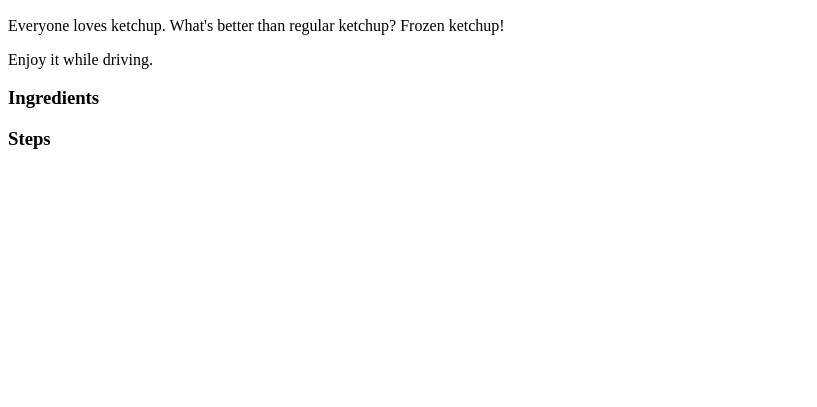
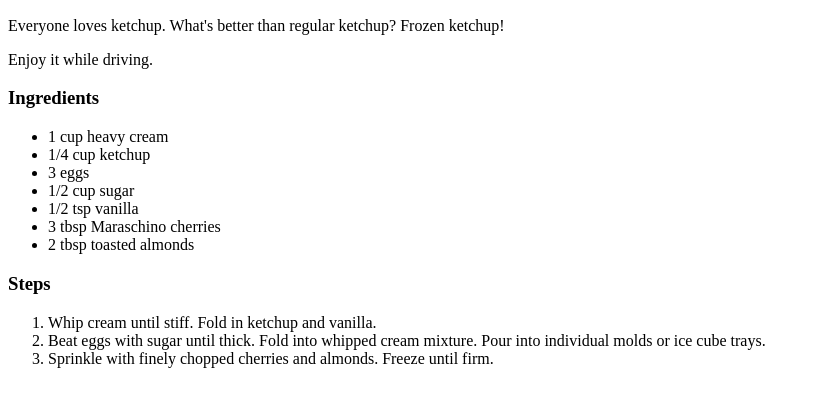
Before and after one commit to coolsitebiz/odin-recipes, a plain HTML site: page recipes/ketchup-ice-cream.html in a window 1280 px wide. Shown: the part 359-766 px from the top of the page, without its empty margins (0-817 px from the left). Drawn offline with Linux system fonts and the light colour scheme.

Commit message:
Add ingredients and steps to recipe

```diff
--- a/recipes/ketchup-ice-cream.html
+++ b/recipes/ketchup-ice-cream.html
@@ -1,11 +1,13 @@
 <!DOCTYPE html>
 <html lang="en">
+
 <head>
     <meta charset="UTF-8">
     <meta http-equiv="X-UA-Compatible" content="IE=edge">
     <meta name="viewport" content="width=device-width, initial-scale=1.0">
     <title>Ketchup Ice Cream</title>
 </head>
+
 <body>
     <h1>Ketchup Ice Cream</h1>
     <img src="https://i0.wp.com/www.midcenturymenu.com/wp-content/uploads/2020/02/IMG_5314_thumb.jpg?" width="300px">
@@ -13,6 +15,22 @@
     <p>Everyone loves ketchup. What's better than regular ketchup? Frozen ketchup!</p>
     <p>Enjoy it while driving.</p>
     <h3>Ingredients</h3>
+    <ul>
+        <li>1 cup heavy cream</li>
+        <li>1/4 cup ketchup</li>
+        <li>3 eggs</li>
+        <li>1/2 cup sugar</li>
+        <li>1/2 tsp vanilla</li>
+        <li>3 tbsp Maraschino cherries</li>
+        <li>2 tbsp toasted almonds</li>
+    </ul>
     <h3>Steps</h3>
+    <ol>
+        <li>Whip cream until stiff. Fold in ketchup and vanilla.</li>
+        <li>Beat eggs with sugar until thick. Fold into whipped cream mixture. Pour into individual molds or ice cube
+            trays.</li>
+        <li>Sprinkle with finely chopped cherries and almonds. Freeze until firm.</li>
+    </ol>
 </body>
+
 </html>
```
